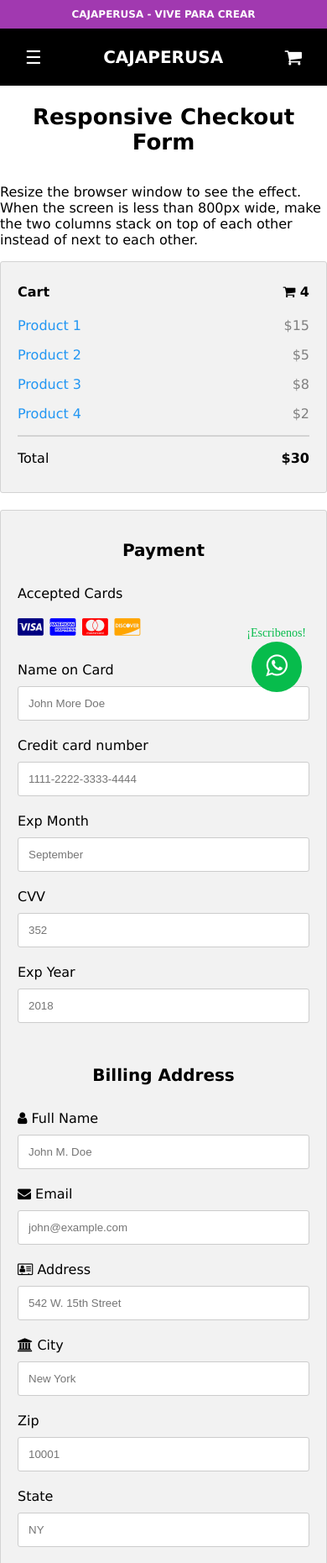
After one commit to bryancitu/cajaperusa, a Django app: page /producto/historial-pagos in a window 390 px wide; the page is wider, and only the part inside the window is pictured. The commit adds this page. Shown: the top 1861 px of that part at 84% size. Run offline with Django 3.2, Linux system fonts and the light colour scheme.

```diff
--- a/producto/urls.py
+++ b/producto/urls.py
@@ -1,7 +1,8 @@
 from django.urls import path
-from .views import PersonalizarProductoView, SolicitarCitaView
+from .views import PersonalizarProductoView, SolicitarCitaView, HistorialPagosVIew
 
 urlpatterns = [
     path('personalizar-producto', PersonalizarProductoView.as_view(), name="personalizar_producto"),
+    path('historial-pagos', HistorialPagosVIew.as_view(), name="historial_pagos"),
     path('solicitar-cita', SolicitarCitaView.as_view(), name="solicitar_cita"),
 ]
--- a/producto/views.py
+++ b/producto/views.py
@@ -43,3 +43,8 @@ class SolicitarCitaView(TemplateView):
         context['form'] = form
         messages.error(request, 'Completar el formulario correctamente!')
         return self.render_to_response(context)
+
+
+class HistorialPagosVIew(TemplateView):
+    template_name = "producto/historial_pagos.html"
+    pass
--- a/templates/base.html
+++ b/templates/base.html
@@ -140,7 +140,7 @@
             .opciones-navbar-desktop{display: flex;color: #fff;border: none;}
             .opciones-navbar-desktop a{border: none;margin: 0rem;display: flex;align-self: center;}
 
-            .header-right{display: flex;width: 47rem;justify-content: space-between;}
+            .header-right{display: flex;width: 48rem;justify-content: space-between;}
             .header-right span{display: flex;display: flex;align-self: center;margin-left: 1rem;}
             .contenedor-serch-principal{width: 25rem;margin: .7rem;}
 
@@ -239,8 +239,8 @@
                 <input type="search" placeholder="Buscar.." value="" name="s" autocomplete="off">
                 <i class="fa fa-search" aria-hidden="true"></i>
             </div>
-            <span>CARRITO | {% if user.monto_pagar %}S/{{user.monto_pagar}}{% else %}S/0.00{% endif %}</span>
-            <span class="btn-sidebar fa fa-shopping-cart"></span>
+            <span> CARRITO | {% if user.monto_pagar %}S/ {{user.monto_pagar}}{% else %}S/ 0.00{% endif %}</span>
+            <a href="{% url 'historial_pagos' %}" class="btn-sidebar"><span class="fa fa-shopping-cart"></span></a>
         </div>
     </div>
 </header>
--- /dev/null
+++ b/templates/producto/historial_pagos.html
@@ -0,0 +1,195 @@
+{% extends "base.html" %}
+{% load static %}
+
+{% block title %}
+    Poleras Personalizados
+{% endblock title %}
+
+
+{% block css %}
+
+{% endblock css %}
+
+
+{% block content %}
+<style>
+    * {
+      box-sizing: border-box;
+    }
+
+    .row {
+      display: -ms-flexbox; /* IE10 */
+      display: flex;
+      -ms-flex-wrap: wrap; /* IE10 */
+      flex-wrap: wrap;
+      margin: 0 -16px;
+    }
+
+    .col-25 {
+      -ms-flex: 25%; /* IE10 */
+      flex: 25%;
+    }
+
+    .col-50 {
+      -ms-flex: 50%; /* IE10 */
+      flex: 50%;
+    }
+
+    .col-75 {
+      -ms-flex: 75%; /* IE10 */
+      flex: 75%;
+    }
+
+    .col-25,
+    .col-50,
+    .col-75 {
+      padding: 0 16px;
+    }
+
+    .container {
+      background-color: #f2f2f2;
+      padding: 5px 20px 15px 20px;
+      border: 1px solid lightgrey;
+      border-radius: 3px;
+    }
+
+    input[type=text] {
+      width: 100%;
+      margin-bottom: 20px;
+      padding: 12px;
+      border: 1px solid #ccc;
+      border-radius: 3px;
+    }
+
+    label {
+      margin-bottom: 10px;
+      display: block;
+    }
+
+    .icon-container {
+      margin-bottom: 20px;
+      padding: 7px 0;
+      font-size: 24px;
+    }
+
+    .btn {
+      background-color: #4CAF50;
+      color: white;
+      padding: 12px;
+      margin: 10px 0;
+      border: none;
+      width: 100%;
+      border-radius: 3px;
+      cursor: pointer;
+      font-size: 17px;
+    }
+
+    .btn:hover {
+      background-color: #45a049;
+    }
+
+    a {
+      color: #2196F3;
+    }
+
+    hr {
+      border: 1px solid lightgrey;
+    }
+
+    span.price {
+      float: right;
+      color: grey;
+    }
+
+    /* Responsive layout - when the screen is less than 800px wide, make the two columns stack on top of each other instead of next to each other (also change the direction - make the "cart" column go on top) */
+    @media (max-width: 800px) {
+      .row {
+        flex-direction: column-reverse;
+      }
+      .col-25 {
+        margin-bottom: 20px;
+      }
+    }
+    </style>
+    </head>
+    <body>
+
+    <h2>Responsive Checkout Form</h2>
+    <p>Resize the browser window to see the effect. When the screen is less than 800px wide, make the two columns stack on top of each other instead of next to each other.</p>
+    <div class="row">
+      <div class="col-75">
+        <div class="container">
+          <form action="/action_page.php">
+
+            <div class="row">
+              <div class="col-50">
+                <h3>Billing Address</h3>
+                <label for="fname"><i class="fa fa-user"></i> Full Name</label>
+                <input type="text" id="fname" name="firstname" placeholder="John M. Doe">
+                <label for="email"><i class="fa fa-envelope"></i> Email</label>
+                <input type="text" id="email" name="email" placeholder="john@example.com">
+                <label for="adr"><i class="fa fa-address-card-o"></i> Address</label>
+                <input type="text" id="adr" name="address" placeholder="542 W. 15th Street">
+                <label for="city"><i class="fa fa-institution"></i> City</label>
+                <input type="text" id="city" name="city" placeholder="New York">
+
+                <div class="row">
+                  <div class="col-50">
+                    <label for="state">State</label>
+                    <input type="text" id="state" name="state" placeholder="NY">
+                  </div>
+                  <div class="col-50">
+                    <label for="zip">Zip</label>
+                    <input type="text" id="zip" name="zip" placeholder="10001">
+                  </div>
+                </div>
+              </div>
+
+              <div class="col-50">
+                <h3>Payment</h3>
+                <label for="fname">Accepted Cards</label>
+                <div class="icon-container">
+                  <i class="fa fa-cc-visa" style="color:navy;"></i>
+                  <i class="fa fa-cc-amex" style="color:blue;"></i>
+                  <i class="fa fa-cc-mastercard" style="color:red;"></i>
+                  <i class="fa fa-cc-discover" style="color:orange;"></i>
+                </div>
+                <label for="cname">Name on Card</label>
+                <input type="text" id="cname" name="cardname" placeholder="John More Doe">
+                <label for="ccnum">Credit card number</label>
+                <input type="text" id="ccnum" name="cardnumber" placeholder="1111-2222-3333-4444">
+                <label for="expmonth">Exp Month</label>
+                <input type="text" id="expmonth" name="expmonth" placeholder="September">
+                <div class="row">
+                  <div class="col-50">
+                    <label for="expyear">Exp Year</label>
+                    <input type="text" id="expyear" name="expyear" placeholder="2018">
+                  </div>
+                  <div class="col-50">
+                    <label for="cvv">CVV</label>
+                    <input type="text" id="cvv" name="cvv" placeholder="352">
+                  </div>
+                </div>
+              </div>
+
+            </div>
+            <label>
+              <input type="checkbox" checked="checked" name="sameadr"> Shipping address same as billing
+            </label>
+            <input type="submit" value="Continue to checkout" class="btn">
+          </form>
+        </div>
+      </div>
+      <div class="col-25">
+        <div class="container">
+          <h4>Cart <span class="price" style="color:black"><i class="fa fa-shopping-cart"></i> <b>4</b></span></h4>
+          <p><a href="#">Product 1</a> <span class="price">$15</span></p>
+          <p><a href="#">Product 2</a> <span class="price">$5</span></p>
+          <p><a href="#">Product 3</a> <span class="price">$8</span></p>
+          <p><a href="#">Product 4</a> <span class="price">$2</span></p>
+          <hr>
+          <p>Total <span class="price" style="color:black"><b>$30</b></span></p>
+        </div>
+      </div>
+    </div>
+{% endblock content %}
```
